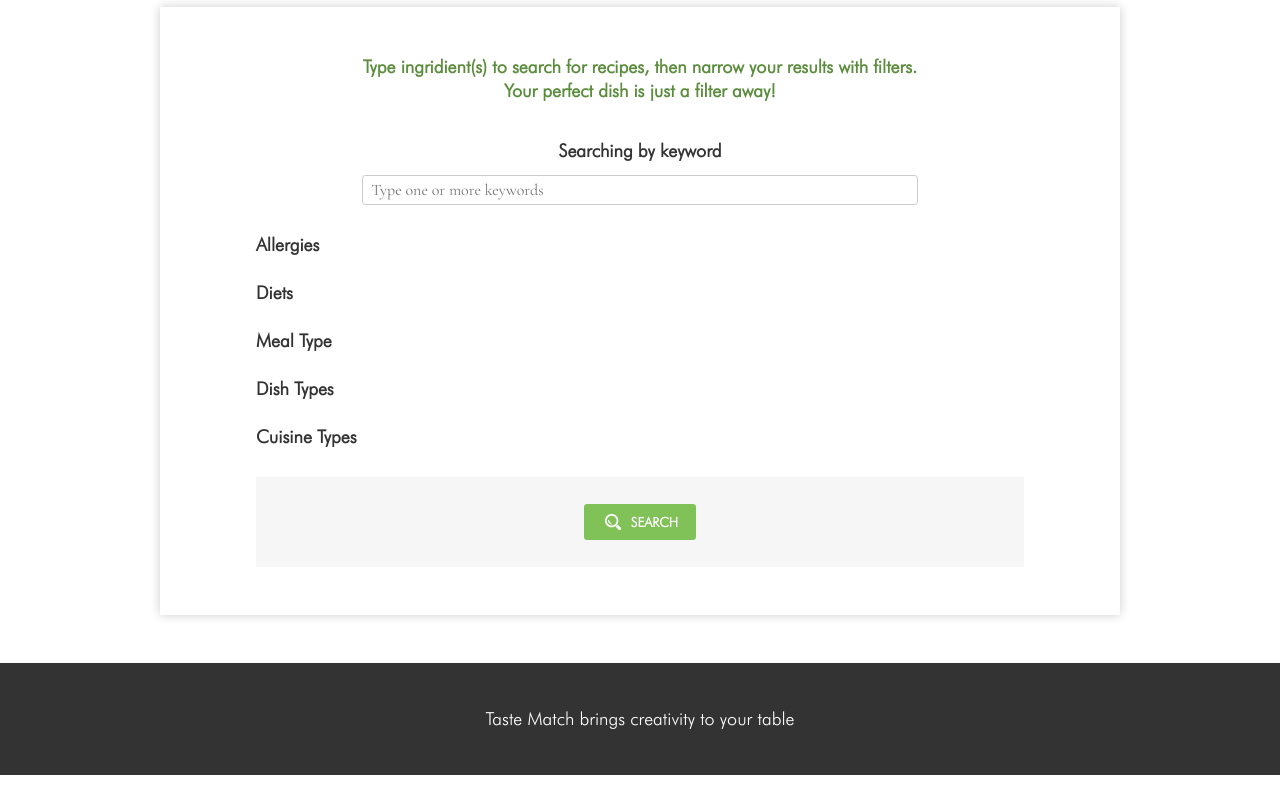
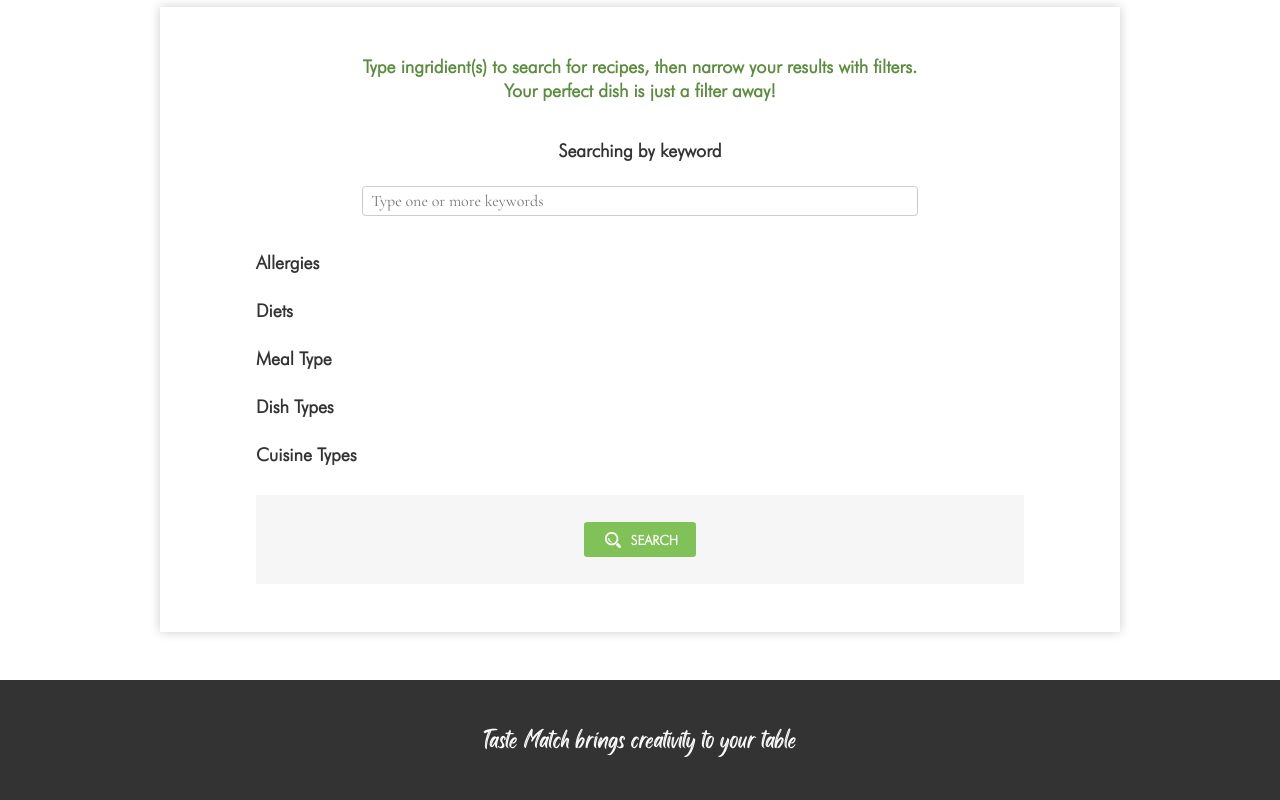
Before and after one commit to tetiana-batura/taste-match, a React (Vite) app: page / in a window 1280 px wide. Shown: the part 632-1432 px from the top of the page. Before the commit the page ends 1407 px from the top, so only its background shows below. Built offline with nearby package versions, Linux system fonts and the light colour scheme; a web font is replaced by a local one.

Commit message:
update mockups, minor styling changes across pages and components

```diff
--- a/src/components/Allergies/Allergies.scss
+++ b/src/components/Allergies/Allergies.scss
@@ -24,6 +24,7 @@
     left: 1.5rem;
     top: 0.15rem;
   }
+
 
   &__title {
     font-weight: 600;
--- a/src/components/Footer/Footer.jsx
+++ b/src/components/Footer/Footer.jsx
@@ -5,7 +5,7 @@ import React from 'react'
 function Footer() {
   return (
     <div className="footer">
-        <h3 className="footer__note">Taste Match brings creativity to your table</h3>
+        <h2 className="footer__note">Taste Match brings creativity to your table</h2>
     </div>
   )
 }
--- a/src/components/Footer/Footer.scss
+++ b/src/components/Footer/Footer.scss
@@ -11,5 +11,15 @@ padding: 3rem;
 &__note{
     color: $white;
     @include flex-position(center);
+
+    @include font-config (1rem, 0.6rem, 400);
+
+    @include small-mobile {
+      @include font-config (1.25rem, 1rem, 400)
+    }
+
+    @include mobile{
+      @include font-config (1.5rem, 1.5rem, 400)
+    }
+  }
 }
-}
--- a/src/pages/HomePage/HomePage.scss
+++ b/src/pages/HomePage/HomePage.scss
@@ -52,14 +52,14 @@
   }
 
   &__keywords {
-    padding-bottom: 1rem;
+    padding-bottom: 1.7rem;
     font-weight: 600;
     text-align: center;
   }
 
   &__search-container {
     @include flex-position(center);
-    padding-bottom: 1rem;
+    padding-bottom: 1.4rem;
   }
 
   &__search {
--- a/src/pages/RecipeDetailsPage/RecipeDetailsPage.jsx
+++ b/src/pages/RecipeDetailsPage/RecipeDetailsPage.jsx
@@ -1,6 +1,7 @@
 // import React from "react";
 import { useState, useEffect } from "react";
 import "./RecipeDetailsPage.scss";
+
 
 function RecipeDetailsPage() {
   return (
--- a/src/styles/partials/_global.scss
+++ b/src/styles/partials/_global.scss
@@ -57,7 +57,7 @@ h2 {
   }
 
   @include tablet{
-    @include font-config (1.75rem, 1.75rem, 400)
+    @include font-config (1.75rem, 1.9rem, 400)
   }
 }
 
```
Also changed, not shown: homePage.png, recipeDetailsPage.png.
